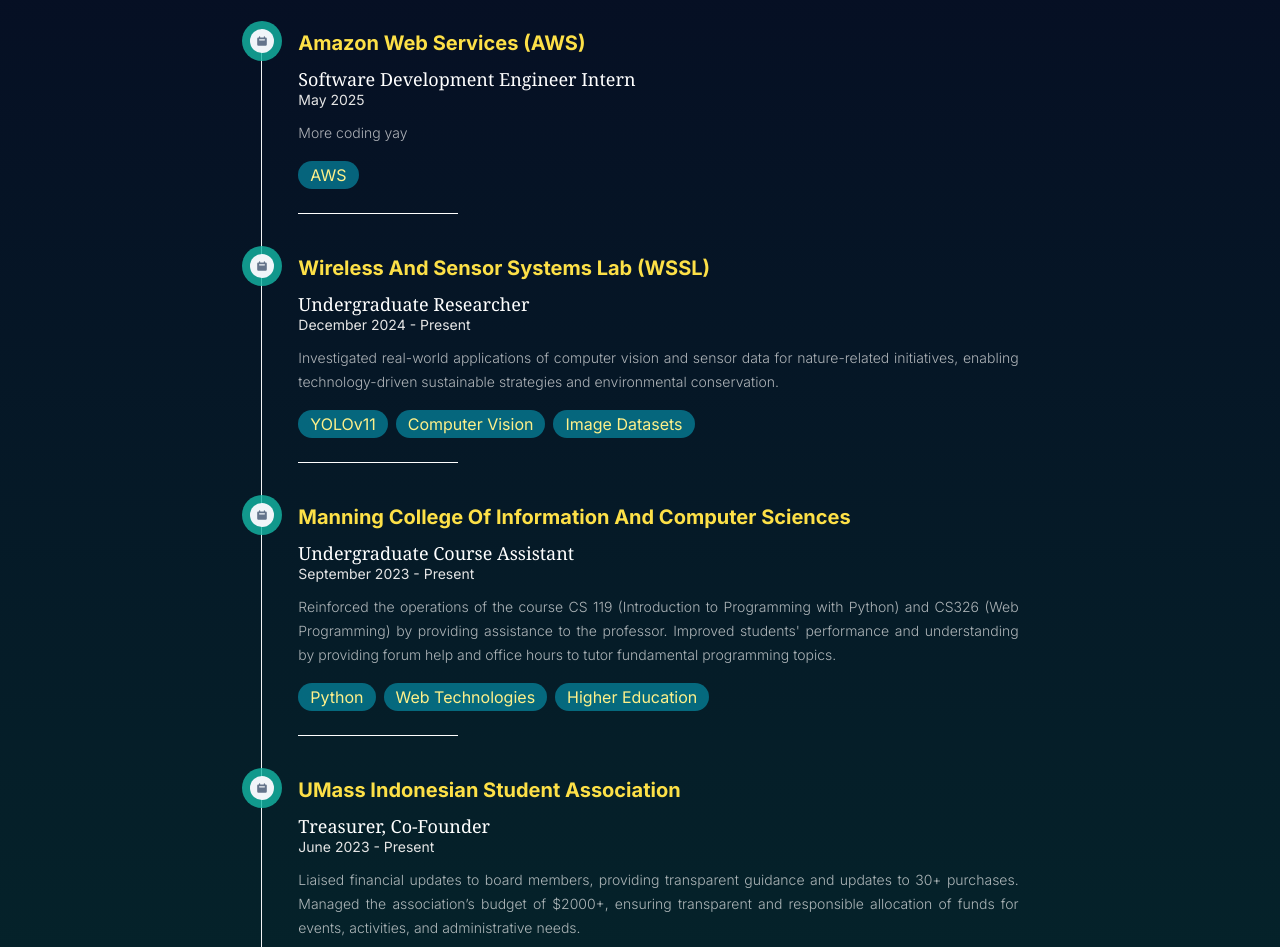
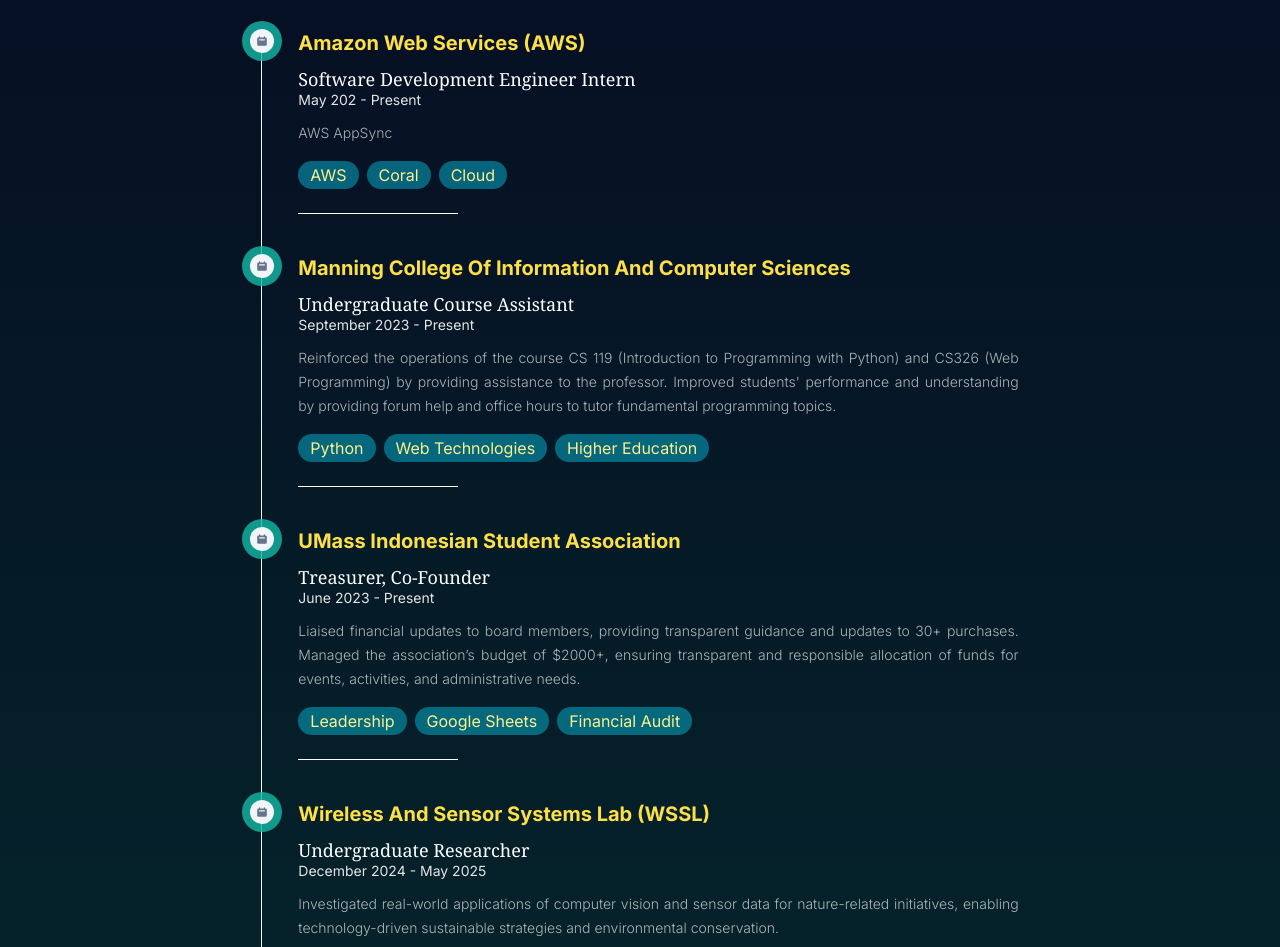
Before and after one commit to faizfrds/portfolio-v2, a Next.js app: page / in a window 1280 px wide. Shown: the part 2165-3112 px from the top of the page. Built offline with nearby package versions, Linux system fonts and the light colour scheme.

Commit message:
footer and desc

```diff
--- a/components/About.tsx
+++ b/components/About.tsx
@@ -15,8 +15,7 @@
             <p className="text-sm mb-4 text-white">
               Hi there, I'm Faiz, and I'm a third-year Computer Science and Math double major
               at the University of Massachusetts Amherst. I'm
-              currently an Undergraduate Course Assistant for CS326 (Web
-              Programming) and an Undergraduate Researcher for the Wireless and Sensors Systems Lab (WSSL). I'm looking to explore the interdisciplinary between computers and nature.
+              currently a software engineeer intern at AWS in Arlington, VA. Moving forward, I want to explore the interdisciplinary between computers and nature.
             </p>
             <p className="text-sm mb-4 text-white">
               My main focus these days is to expose myself to different sides of computer
--- a/components/Experiences.tsx
+++ b/components/Experiences.tsx
@@ -6,9 +6,9 @@
     url: "https://aws.amazon.com/",
     company: "Amazon Web Services (AWS)",
     title: "Software Development Engineer Intern",
-    date: "May 2025",
-    desc: "More coding yay",
-    tools: ["AWS"],
+    date: "May 202 - Present",
+    desc: "AWS AppSync",
+    tools: ["AWS", "Coral", "Cloud"],
   },
   // {
   //   url: "https://www.umass.edu/",
@@ -18,14 +18,6 @@
   //   desc: "Guided first-year students with resources and assistance to maximize academic success.",
   //   tools: ["Collaboration", "communication", "resource provision"],
   // },
-  {
-    url: "http://wsslab.org/",
-    company: "Wireless and Sensor Systems Lab (WSSL)",
-    title: "Undergraduate Researcher",
-    date: "December 2024 - Present",
-    desc: "Investigated real-world applications of computer vision and sensor data for nature-related initiatives, enabling technology-driven sustainable strategies and environmental conservation.",
-    tools: ["YOLOv11", "Computer Vision", "Image datasets"],
-  },
   {
     url: "https://www.cics.umass.edu/",
     company: "manning college of information and computer sciences",
@@ -41,6 +33,14 @@
     date: "June 2023 - Present",
     desc: "Liaised financial updates to board members, providing transparent guidance and updates to 30+ purchases. Managed the association’s budget of $2000+, ensuring transparent and responsible allocation of funds for events, activities, and administrative needs.",
     tools: ["leadership", "google sheets", "financial audit"],
+  },
+  {
+    url: "http://wsslab.org/",
+    company: "Wireless and Sensor Systems Lab (WSSL)",
+    title: "Undergraduate Researcher",
+    date: "December 2024 - May 2025",
+    desc: "Investigated real-world applications of computer vision and sensor data for nature-related initiatives, enabling technology-driven sustainable strategies and environmental conservation.",
+    tools: ["YOLOv11", "Computer Vision", "Image datasets"],
   },
   // {
   //   url: "https://www.umass.edu/",
--- a/components/Footer.tsx
+++ b/components/Footer.tsx
@@ -64,7 +64,7 @@
                     </a>
         </div>
         <h2 className="text-gray-400 pt-2 capitalize">
-          created by faiz firdaus - last updated may 2025
+          created by faiz firdaus - last updated june 2025
         </h2>
         <h3 className="text-gray-500">
           Designed using Figma. Created using Next.js with Tailwind CSS.
```
